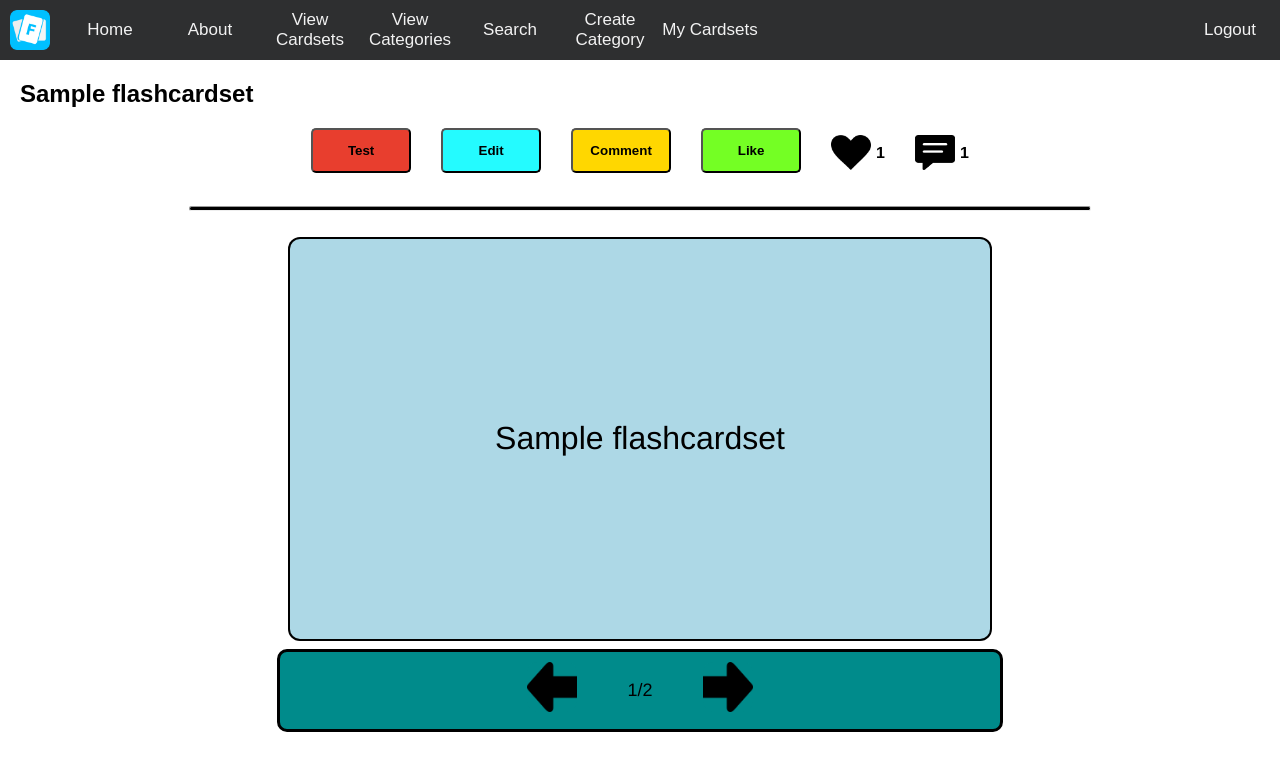
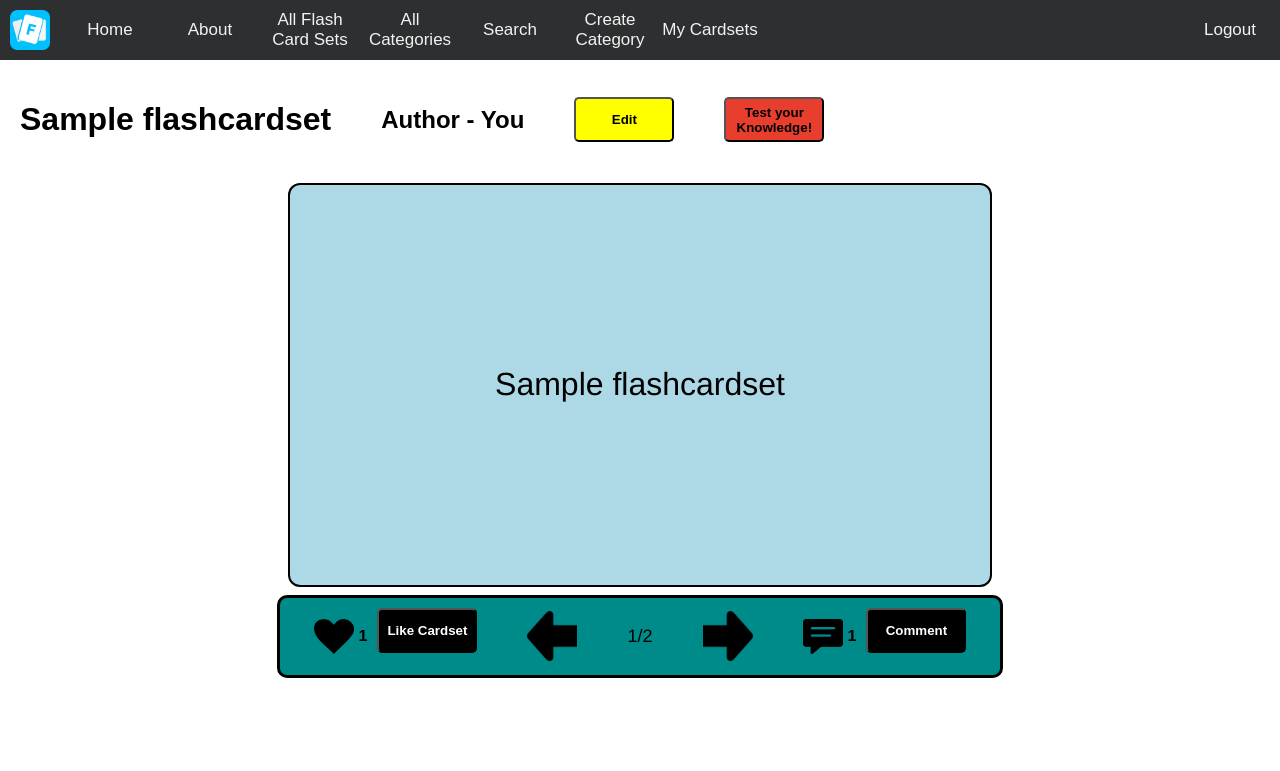
Before and after one commit to ehibb/wad_8D_group_project, a Django app: a page that uses templates/card/base.html in a window 1280 px wide. Shown: the top 771 px of the page. Run offline with Django 3.2, Linux system fonts and the light colour scheme; a user stored in the database is signed in; tables that the repository leaves empty hold one stand-in row (values such as "Sample post").

Commit message:
New Card Set Page and other minor changes

```diff
--- a/card/views.py
+++ b/card/views.py
@@ -38,6 +38,10 @@ def show_flash_card_set(request, flash_card_set_slug):
         context_dict['flash_card_set'] = card_set
         context_dict['flash_cards'] = cards
         context_dict['flash_card_comments'] = comments
+        if request.user == card_set.user:
+            context_dict['isCreator'] = True
+        else:
+            context_dict['isCreator'] = False
 
         if request.user.is_authenticated:
             context_dict['userLoggedIn'] = True
@@ -360,6 +364,7 @@ class ViewCategoryView(View):
         category.save()
         return HttpResponse(category.views)
 
+# For liking a Category
 class LikeCategoryView(View):
 
     @method_decorator(login_required)
--- a/static/css/cardset.css
+++ b/static/css/cardset.css
@@ -1,3 +1,16 @@
+
+.title_container {
+    margin-bottom: 25px;
+    display: flex;
+    align-items: center;
+    column-gap: 50px;
+}
+
+.authorblock {
+    display: flex;
+    align-items: center;
+    column-gap: 10px;
+}
 
 .flip > * {
     font-family: 'Helvetica';
@@ -74,7 +87,9 @@
     justify-content: center;
 }
 
-.slidecontrols {
+
+
+.bottomBar {
     padding:10px;
     width: 700px;
     background-color: darkcyan;
@@ -83,9 +98,10 @@
     display: flex;
     justify-content: center;
     border: solid;
+    margin-bottom: 30px;
 }
 
-.slidecontrols img {
+.bottomBar .slidecontrols img {
     width: 50px;
     height: 50px;
     border-radius: 10px;
@@ -93,9 +109,37 @@
     margin-right: 50px;
 }
 
-.slidecontrols p {
+.bottomBar p {
     display: inline;
 }
+
+.infostat {
+    display: grid;
+    grid-template-columns: auto auto;
+    align-items: center;
+    margin-right: 10px;
+}
+
+.infostat img {
+    width: 40px;
+    height: 35px;
+}
+
+.infostat p {
+    margin-left: 5px;
+    font-family: Helvetica;
+    font-weight: bold;
+}
+
+.slidecontrols {
+    display: grid;
+    grid-template-columns: auto auto auto auto auto;
+    justify-content: center;
+    align-items: center;
+}
+
+
+
 
 .forward {
     float:right;
@@ -117,6 +161,8 @@
 
 .container {
     display: grid;
+    justify-content: center;
+    align-items: center;
     row-gap: 20px;
 }
 
@@ -139,35 +185,19 @@ hr {
 }
 
 #like {
-    background-color: rgb(116, 255, 36);
+    background-color:black;
+    color:white;
 }
 
 #comment {
-    background-color:gold;
+    background-color:black;
+    color:white;
 }
 
 #edit {
-    background-color: rgb(36, 251, 255);
+    background-color: yellow;
 }
 
 #test {
     background-color: rgb(232, 62, 46);
 }
-
-.infostat {
-    display: grid;
-    grid-template-columns: auto auto;
-    align-items: center;
-}
-
-.infostat img {
-    width: 40px;
-    height: 35px;
-}
-
-.infostat p {
-    float: right;
-    margin-left: 5px;
-    font-family: Helvetica;
-    font-weight: bold;
-}
--- a/static/css/search.css
+++ b/static/css/search.css
@@ -37,6 +37,11 @@
     display: block;
 }
 
+.categories-listing .card {
+    background-color: rgb(235, 224, 26);
+    border: 3px solid black;
+}
+
 .cardset-listing {
     display: none;
 }
--- a/templates/card/base.html
+++ b/templates/card/base.html
@@ -21,8 +21,8 @@
 			<div class="topnavlinks">
 				<a class="home" href="{% url 'card:index' %}">Home</a>
 				<a class="about" href="{% url 'card:about' %}">About</a>
-				<a class="viewcardsets" href="{% url 'card:view_cardsets' %}">View Cardsets</a>
-				<a class="viewcategories" href="{% url 'card:view_categories' %}">View Categories</a>
+				<a class="viewcardsets" href="{% url 'card:view_cardsets' %}">All Flash Card Sets</a>
+				<a class="viewcategories" href="{% url 'card:view_categories' %}">All Categories</a>
 				<a class="search" href="{% url 'card:search' %}">Search</a>
 				{% if user.is_authenticated %}
 				<a class="addcat" href="{% url 'card:add_category' %}">Create Category</a>
--- a/templates/card/card_set.html
+++ b/templates/card/card_set.html
@@ -16,32 +16,30 @@
 {% endblock %}
 
 {% block body_block %}
+
     {% if flash_card_set %}
-        <h2>{{ flash_card_set.name }}</h2>
+            <div class="title_container">
+                <h1 id="title">{{ flash_card_set.name }}</h1>
+                <div class="authorblock">
+                    {% if isCreator %}
+                        <h2 id="author"> Author - You </h2>
+                    {% else %}
+                        <h2 id="author"> Author - {{ flash_card_set.user }} </h2>
+                    {% endif %}
+                </div>
+                {% if isCreator %}
+                    {% if flash_cards %}
+                        <button id="edit" class="toolbutton"> Edit </button>
+                    {% else %}
+                        <button id="edit" class="toolbutton"> Create </button>
+                    {% endif %}
+                {% endif %}
+                <button id="test" class="toolbutton"> Test your Knowledge! </button>
+            </div>
 
         {% if flash_cards %}
+
             <div class="container">
-
-
-        {% if userLoggedIn %}
-        <div class="toolbar">
-            <button id="test" class="toolbutton"> Test </button>
-            <button id="edit" class="toolbutton"> Edit </button>
-            <button id="comment" class="toolbutton"> Comment </button>
-            <button id="like" class="toolbutton" data-cardsetname="{{ flash_card_set.name }}"> Like </button>
-            <div class="infostat">
-                <img src="{% static 'images/heart-icon.png' %}" alt="Like Icon">
-                <p id="likes"> {{ flash_card_set.likes }} </p>
-            </div>
-            <div class="infostat">
-                <img src="{% static 'images/comment-box-icon.png' %}" alt="Comment Icon">
-                <p id="Comments"> {{ flash_card_comments.count }} </p>
-            </div>
-        </div>
-
-        <hr>
-        {% endif %}
-
 
                 <div class="cardcontainer">
                     <div class="slider-outer">
@@ -71,6 +69,18 @@
 
                         </div>
 
+
+                        <div class="bottomBar">
+
+                            <div class="infostat">
+                                <img src="{% static 'images/heart-icon.png' %}" alt="Like Icon">
+                                <p id="likes"> {{ flash_card_set.likes }} </p>
+                            </div>
+
+                            {% if user.is_authenticated %}
+                            <button id="like" class="toolbutton" data-cardsetname="{{ flash_card_set.name }}"> Like Cardset</button>
+                            {% endif %}
+
                             <div class="slidecontrols">
                                 <img class="backward" src="{% static 'images/left-arrow-icon.png' %}" alt="Left Arrow">
                                 <p class="slidenumbercurrent"> 1 </p>
@@ -79,16 +89,36 @@
                                 <img class="forward" src="{% static 'images/right-arrow-icon.png' %}" alt="Right Arrow">
                             </div>
 
+                            <div class="infostat">
+                                <img src="{% static 'images/comment-box-icon.png' %}" alt="Comment Icon">
+                                <p id="Comments"> {{ flash_card_comments.count }} </p>
                             </div>
+
+                            {% if user.is_authenticated %}
+                            <button id="comment" class="toolbutton"> Comment </button>
+                            {% endif %}
+
                         </div>
 
                     </div>
+                </div>
+            </div>
         {% else %}
-        <strong>No card sets currently in category.</strong>
+            {% if isCreator %}
+                <strong> There are currently no cards in this Flash Card Set. This is your set. Add some cards!</strong>
+            {% else %}
+                <strong> There are currently no cards in this Flash Card Set.</strong>
             {% endif %}
+        {% endif %}
+
+
+
+
+
 
 
     {% else %}
         The specified flash card set does not exist.
     {% endif %}
+
 {% endblock %}
--- a/templates/card/view_cardsets.html
+++ b/templates/card/view_cardsets.html
@@ -6,7 +6,7 @@
 {% endblock %}
 
 {% block extra_css %}
-	<link rel="stylesheet" href="{% static 'css/mycards.css' %}" type="text/css" >
+	<link rel="stylesheet" href="{% static 'css/view_cardsets.css' %}" type="text/css" >
     <script src="{% static "js/mycardsJS.js" %}" crossorigin="anonymous"></script>
 {% endblock %}
 
--- a/templates/card/view_categories.html
+++ b/templates/card/view_categories.html
@@ -6,7 +6,7 @@
 {% endblock %}
 
 {% block extra_css %}
-	<link rel="stylesheet" href="{% static 'css/mycards.css' %}" type="text/css" >
+	<link rel="stylesheet" href="{% static 'css/view_categories.css' %}" type="text/css" >
     <script src="{% static "js/mycardsJS.js" %}" crossorigin="anonymous"></script>
 {% endblock %}
 
@@ -17,10 +17,10 @@
     <div class="container" >
         {% for category in categories %}
         <a href="{% url 'card:show_category' category.slug %}">
-            <div class="cardset">
+            <div class="category">
 
                     <ul>
-                        <li class="cardsetname"> {{ category.name }} </li>
+                        <li class="categoryname"> {{ category.name }} </li>
                         <li> {{ category.views }} Views </li>
                         <li> {{ category.likes }} Likes </li>
                     </ul>
```
Also changed, not shown: static/css/view_cardsets.css (added, +39 -0 lines), static/css/view_categories.css (added, +39 -0 lines). Lines whose indentation alone changed are shown as unchanged.
